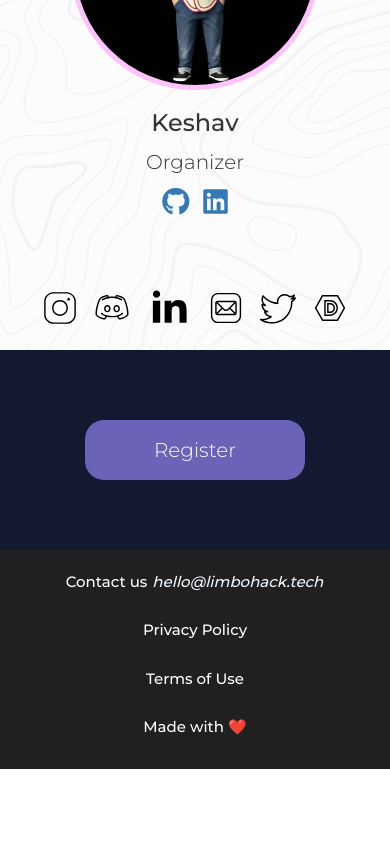
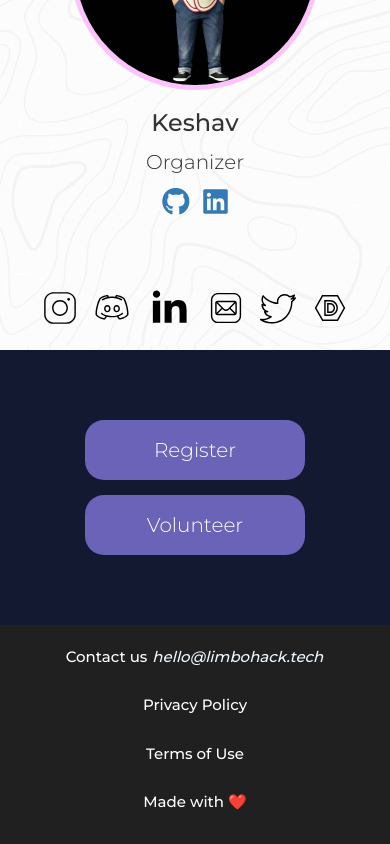
Before and after one commit to Abusayid693/Hackathon-website-template, a React (Create React App) app: page / in a window 390 px wide. Shown: the part 10626-11470 px from the top of the page. Before the commit the page ends 11395 px from the top, so only its background shows below. Built offline with nearby package versions, Linux system fonts and the light colour scheme.

Commit message:
Volunteer form added

```diff
--- a/src/components/About/about.jsx
+++ b/src/components/About/about.jsx
@@ -106,6 +106,7 @@ export default function AboutSection(props) {
         <Row className="faqsSection">
           <Col className="" sm={12} lg={6} md={6}>
             <DropDown q={QA[6].q} ans={QA[6].ans} />
+
           </Col>
           <Col className="" sm={12} lg={6} md={6}>
             <DropDown q={QA[7].q} ans={QA[7].ans} />
--- a/src/components/FAQ/faq.jsx
+++ b/src/components/FAQ/faq.jsx
@@ -24,11 +24,11 @@ const QA=[{
 },
 {
     q:"I have more doubts?",
-    ans:"Reach out to me directly (abusayid693@gmail.com) i would happy to help you."
+    ans:"Reach us directly at (rehan@limbohacks.tech) we would happy to help you."
 },
 {
   q:"Can i volunteer?",
-  ans:"Yes we are looking for volunteers, Reach out to me directly (abusayid693@gmail.com) we would be glad to have you."
+  ans:"Yes we are looking for volunteers, fill the form (in footer section) we would be glad to have you."
 },
 {
   q:"What are the conduct of guidlines?",
--- a/src/components/Footer/footer.jsx
+++ b/src/components/Footer/footer.jsx
@@ -72,6 +72,8 @@ export default function Footer() {
         </div>
         <div className="Register_a">
         <a href="https://forms.office.com/Pages/ResponsePage.aspx?id=DQSIkWdsW0yxEjajBLZtrQAAAAAAAAAAAAN__jZdNhdUNTgyREk0VzdEMU9RVFlPMVNWVEJQUkNYMi4u"><Btn type="Register" overlay="Fill the form"/></a>
+        <a href="https://forms.office.com/Pages/ResponsePage.aspx?id=DQSIkWdsW0yxEjajBLZtrQAAAAAAAAAAAAN__jZdNhdUNFBQME44TzJZWDc2UFgwTUtLN0xDQVYyUi4u"><Btn type="Volunteer" class="Volunteer" overlay="Fill the form"/></a>
+
         </div>
         <div className="footer_info">
         <p>
--- a/src/components/Footer/footer.scss
+++ b/src/components/Footer/footer.scss
@@ -37,7 +37,19 @@
   padding: 70px 0;
   background-color: #121930;
 }
+.Register_a a{
+  margin-left: 10px;
+  margin-right: 10px;
+}
+
 @media (max-width: 570px) {
+  .Register_a a{
+    margin-left: 0;
+    margin-right:0;
+  }
+  .Volunteer{
+    margin-top: 15px;
+  }
   .social-icon {
     padding-top: 0px;
     padding-left: 0px;
```
